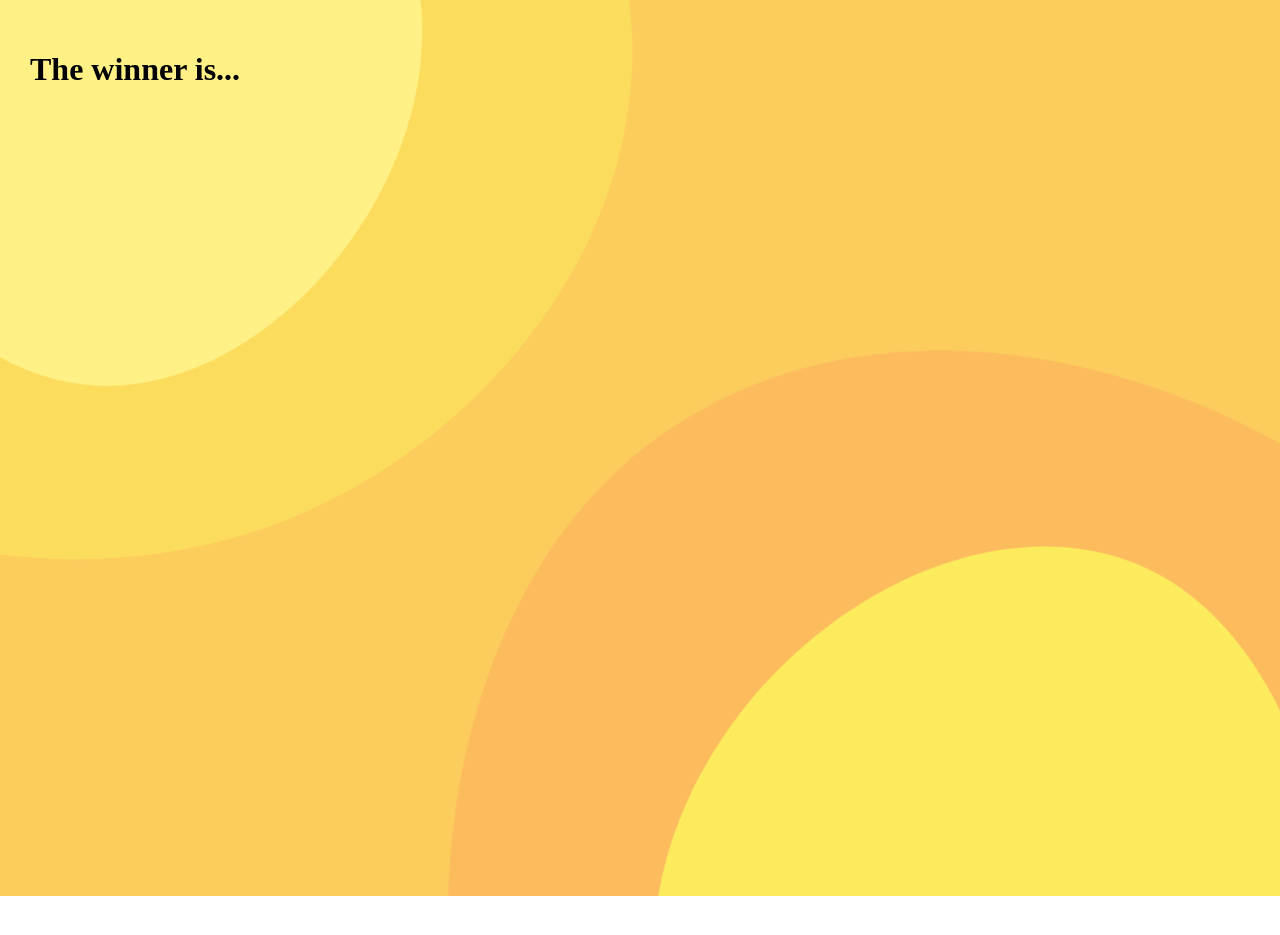
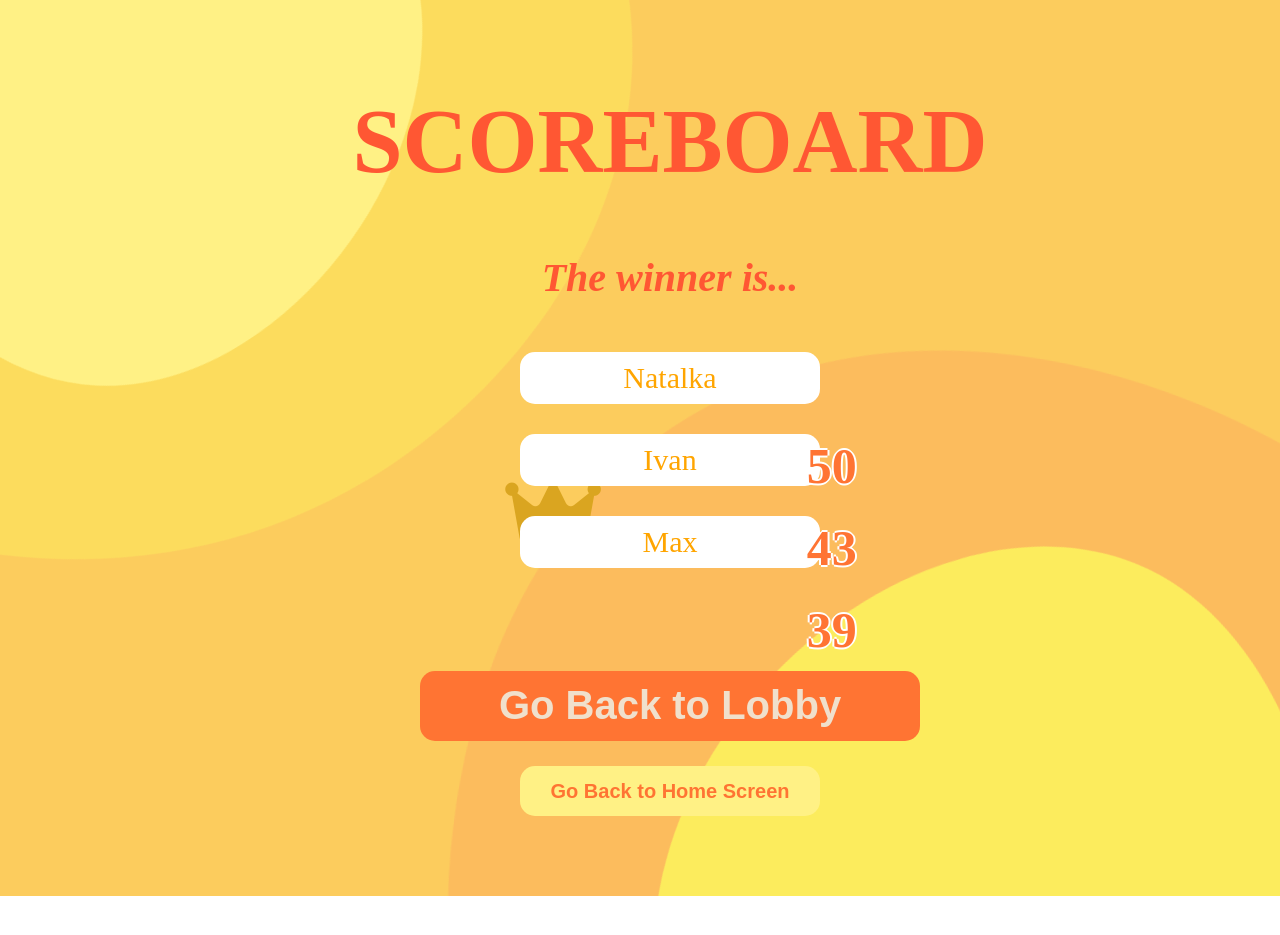
Before and after one commit to Reymer249/music-roulette, a Django app: page /lobby/1/results/ in a window 1280 px wide. Shown: the top 935 px of the page. Run offline with Django 4.2, Linux system fonts and the light colour scheme; some libraries are stand-ins or nearby versions.

Commit message:
results page and added buttons to lobby page and lobby select page

```diff
--- a/game/templates/results_page/index.html
+++ b/game/templates/results_page/index.html
@@ -8,7 +8,175 @@
 {% block colour_3 %}"#fcbc5d"{% endblock %}
 {% block colour_4 %}"#fcec5d"{% endblock %}
 
+{% block style %}
+<style>
+body{
+    margin: 0px;
+    height: 100%;
+}
+.wrap-layer{
+    position: fixed;
+    width: 100%;
+    height: 100vh;
+    top: 0;
+    left: 0;
+}
+.text-layer{
+    position: absolute;
+    margin: 30px;
+    width: 100%;
+    height: 100vh;
+    top: 0;
+    left: 0;
+    z-index: 1;
+    /*non-critical styles left out*/
+}
+.background-layer{
+    position: absolute;
+    width: 100%;
+    height: 100vh;
+    top: 0;
+    left: 0;
+    z-index: 0;
+}
+h1{
+    font-size: 90px;
+    font-family: "Times New Roman", Times, serif;
+    text-align: center;
+    color: rgb(255, 87, 51);
+}
+h2{
+    font-size: 40px;
+    font-family: "Times New Roman", Times, serif;
+    text-align: center;
+    color: rgb(255, 87, 51);
+    font-style: italic;
+}
+.buttons{
+    text-align: center;
+}
+button{
+    display:inline-block;
+    border-radius: 15px;
+    transition: .5s;
+    border: hidden;
+    font-weight: bold;
+}
+button:hover{
+    transform:scale(1.06);
+}
+.lobby_wrapper{
+    padding-top: 2%;
+}
+.lobby_button{
+    margin-bottom:2%;
+    font-size: 40px;
+    background: rgb(255, 116, 51);
+    color: rgb(240, 224, 204);
+    width: 500px;
+    height: 70px;
+}
+.home_button{
+    width: 300px;
+    height: 50px;
+    font-size:20px;
+    background: #fff185;
+    color: rgb(255, 116, 51);
+}
+.list{
+    position: relative;
+    width:300px;
+    margin: 4% auto 0;
+    padding: 0%;
+    box-sizing:border-box;
+    padding-bottom: 2%;
+}
+.list .dots{
+    display: flex;
+    background: white;
+    padding: 3% 44%;
+    color: orange;
+    margin: 10% 0;
+    transition: .5s;
+    font-size: 30px;
+    border-radius: 15px;
+    align-items: center;
+    justify-content: center;
+}
+.score{
+    position: relative;
+    width:20px;
+    margin: 4% auto 0;
+    padding: 0%;
+    box-sizing:border-box;
+    padding-bottom: 2%;
+}
+.score .points{
+    display: flex;
+    padding: 60% 44%;
+    font-size: 50px;
+    font-weight: bolder;
+    text-shadow: -2px 0 white, 0 2px white, 2px 0 white, 0 -2px white;
+    color: rgb(255, 116, 51);
+}
+.score_wrapper{
+    display: inline;
+    float: left;
+    margin-top: -15.6%;
+    padding-left: 60%;
+}
+.icons_wrapper{
+    float:left;
+    margin-top: -17.2%;
+    padding-left: 34%;
+}
+i{
+    font-size: 85px;
+    color: goldenrod;
+}
+.icon_list .icon{
+    display:flex;
+}
+</style>
+{% endblock %}
+
 {% block body %}
-    <h1>The winner is...</h1>
+    <link rel="stylesheet" href="https://cdnjs.cloudflare.com/ajax/libs/font-awesome/6.4.2/css/all.min.css" integrity="sha512-z3gLpd7yknf1YoNbCzqRKc4qyor8gaKU1qmn+CShxbuBusANI9QpRohGBreCFkKxLhei6S9CQXFEbbKuqLg0DA==" crossorigin="anonymous" referrerpolicy="no-referrer" />
+    <h1>SCOREBOARD</h1>
+    <h2>The winner is...</h2>
+
+    {% if player_list %}
+        <ul class="list">
+        {% for player in player_list %}
+            <li class="dots">{{ player.name }}</li>
+        {% endfor %}
+        </ul>
+    {% else %}
+        <p>Waiting for players to join</p>
+    {% endif %}
+    <div class="score_wrapper">
+    <ul class="score">
+        <li class="points">50</li>
+        <li class="points">43</li>
+        <li class="points">39</li>
+    </ul>
+    </div>
+    <div class="icons_wrapper">
+        <ul class="icon_list">
+            <li class="icon"><i class="fa-solid fa-crown"></i></li>
+        </ul>
+    </div>
+    <div class="buttons">
+    <a href="/lobby/12345/">
+        <div class="lobby_wrapper">
+            <button class="lobby_button">Go Back to Lobby</button>
+        </div>
+    </a>
+    <a href="/">
+        <div class="home_wrapper">
+            <button class="home_button">Go Back to Home Screen</button>
+        </div>
+    </a>
+    </div>
 
 {% endblock %}
```
Also changed, not shown: game/templates/lobby_page/index.html (+20 -3 lines), game/templates/lobbyselect_page/index.html (+25 -0 lines).
